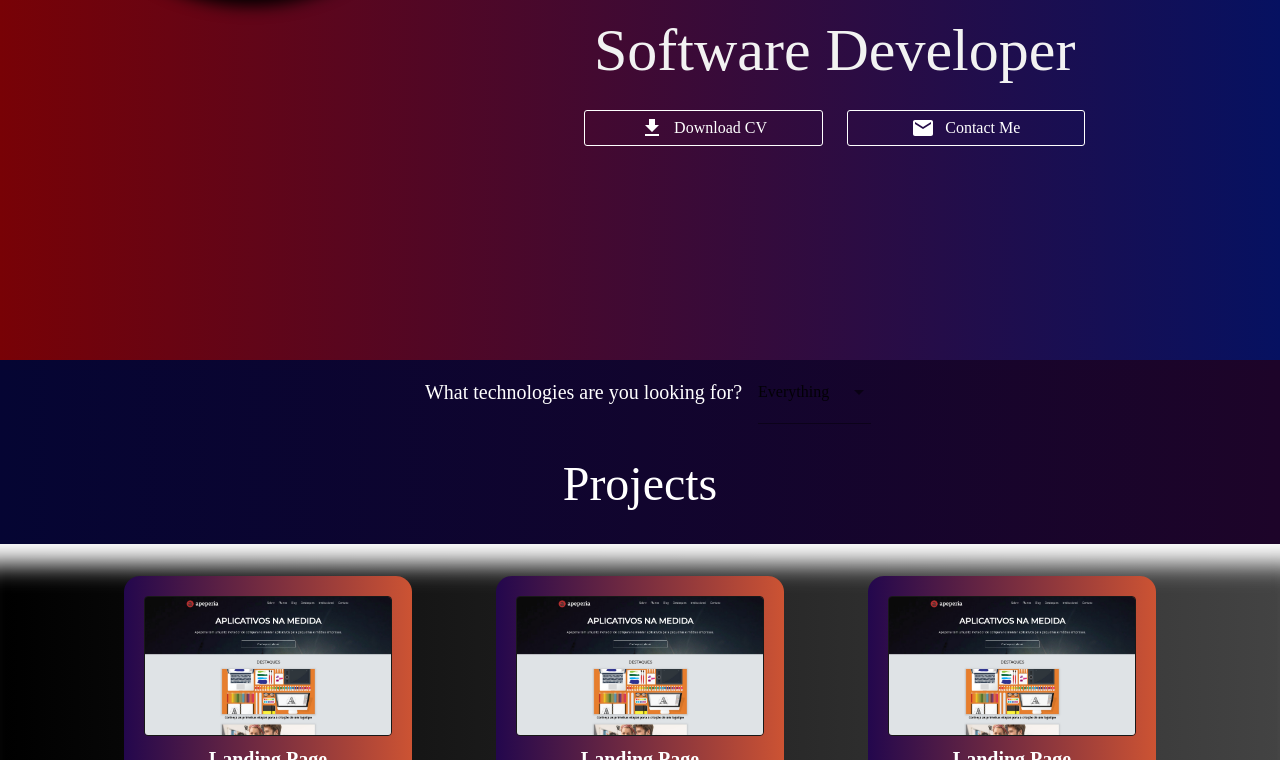
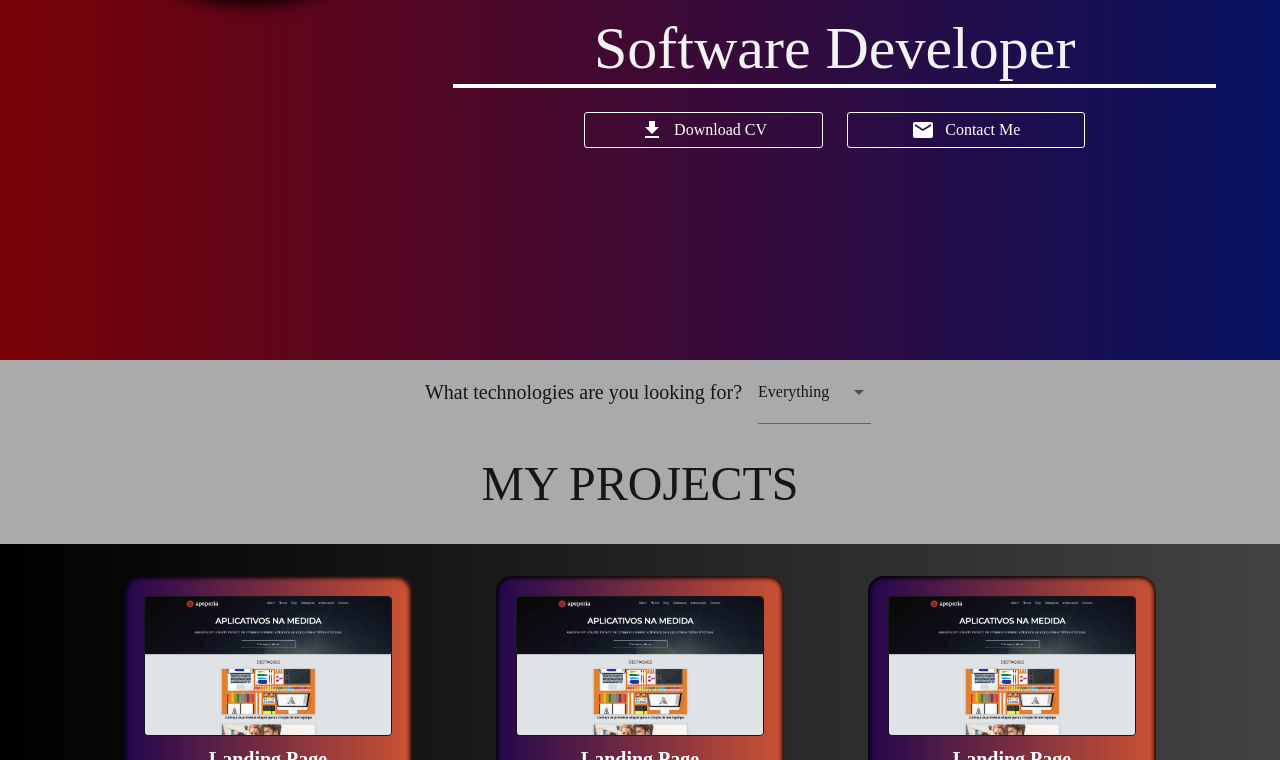
Before and after one commit to LuaComTil/Portfolio, a React (Vite) app: page / in a window 1280 px wide. Shown: the part 440-1200 px from the top of the page. Built offline with nearby package versions, Linux system fonts and the light colour scheme; a web font is replaced by a local one.

Commit message:
deleted nav bar, changed css and minus alterations

```diff
--- a/src/components/StyledCard.tsx
+++ b/src/components/StyledCard.tsx
@@ -7,6 +7,7 @@ const StyledCard = () => {
     const StyledCard = styled("div")(()=>({
         background: "linear-gradient(to right, #23074d, #cc5333)",
         borderRadius: "16px",
+        boxShadow: "0px 0px 4px 2px black inset",
         textAlign: "center",
         padding: "20px",
         color: "#FFF",
--- /dev/null
+++ b/src/components/StyledSimpleLine.tsx
@@ -0,0 +1,18 @@
+import { styled } from "@mui/material";
+
+const SimpleLine = () => {
+
+    const SimpleLine = styled("div")(({})=>({
+        background: "#FFF",
+        width: "100%",
+        height: "4px",
+    }))
+
+    return (
+    <>
+        <SimpleLine/>
+    </>
+  )
+}
+
+export default SimpleLine;
--- a/src/pages/Home/Home.tsx
+++ b/src/pages/Home/Home.tsx
@@ -1,4 +1,3 @@
-import NavBar from "../../components/NavBar";
 import Hero from "./Sections/Hero/Hero";
 import Projects from "./Sections/Projects/Projects"
 
--- a/src/pages/Home/Sections/Hero/Hero.tsx
+++ b/src/pages/Home/Sections/Hero/Hero.tsx
@@ -4,6 +4,7 @@ import EmailIcon from '@mui/icons-material/Email';
 import Avatar from "../../../../assets/images/avatar.jpg";
 import ButtonWhite from "../../../../components/ButtonWhite";
 import AnimatedBackground from "../../../../components/AnimatedBackground";
+import SimpleLine from "../../../../components/StyledSimpleLine";
 
 const Hero = () => {
 
@@ -19,13 +20,13 @@ const Hero = () => {
             paddingTop: "0px",
         },
 
-      }))
+    }))
 
-      const StyledImg = styled("img")(()=>({
+    const StyledImg = styled("img")(()=>({
         width: "80%",
         borderRadius: "50%",
         boxShadow: "0px 0px 16px 8px black",
-      }))
+    }))
 
     return (
     <>
@@ -41,6 +42,7 @@ const Hero = () => {
                     <Grid item xs={12} md={8}>
                         <Typography color="secondary" variant="h1" textAlign="center" pb={2}>Luã de Freitas Ramos</Typography>
                         <Typography color="secondary" variant="h2" textAlign="center">Software Developer</Typography>
+                        <SimpleLine/>
                         <Grid container  display="flex" justifyContent="center" spacing={3} pt={3}>
                             <Grid item xs={12} md={4} display="flex" justifyContent="center">
                                 <ButtonWhite onClick={() => console.log("download")}>
--- a/src/pages/Home/Sections/Projects/Projects.tsx
+++ b/src/pages/Home/Sections/Projects/Projects.tsx
@@ -5,31 +5,26 @@ import StyledCard from "../../../../components/StyledCard"
 const Projects = () => {
 
     const ProjectsHeaderBackground = styled("div")(()=>({
-        background: "linear-gradient(90deg, rgba(5,5,51,1) 0%, rgba(29,4,41,1) 100%)",
+        background: "#aaaaaa",
     }))
 
     const ProjectsBackground = styled("div")(()=>({
         background: "linear-gradient(to right, #000000, #434343)",
-        boxShadow: "0px 44px 24px -24px #FFF inset",
 
     }))
 
     return (
     <>
         <ProjectsHeaderBackground>
-            <Grid color="#FFF" display="flex" justifyContent="center">
+            <Grid display="flex" justifyContent="center">
                 <Typography variant="h6" m="1rem">What technologies are you looking for?</Typography>
                 <NativeSelect>
                     <option>Everything</option>
                     <option>Landing Page</option>
-                    <option>Wordpress</option>
-                    <option>NodeJS</option>
                     <option>React</option>
-                    <option>React Native</option>
-                    <option>Solidity</option>
                 </NativeSelect>
             </Grid>
-            <Typography variant="h3" p="2rem 0" textAlign="center" color="#FFF">Projects</Typography>
+            <Typography textTransform="uppercase" variant="h3" p="2rem 0" textAlign="center">My Projects</Typography>
         </ProjectsHeaderBackground>
         <ProjectsBackground>
             <Container maxWidth="lg">
```
Also changed, not shown: src/components/NavBar.tsx (deleted, +0 -25 lines).
